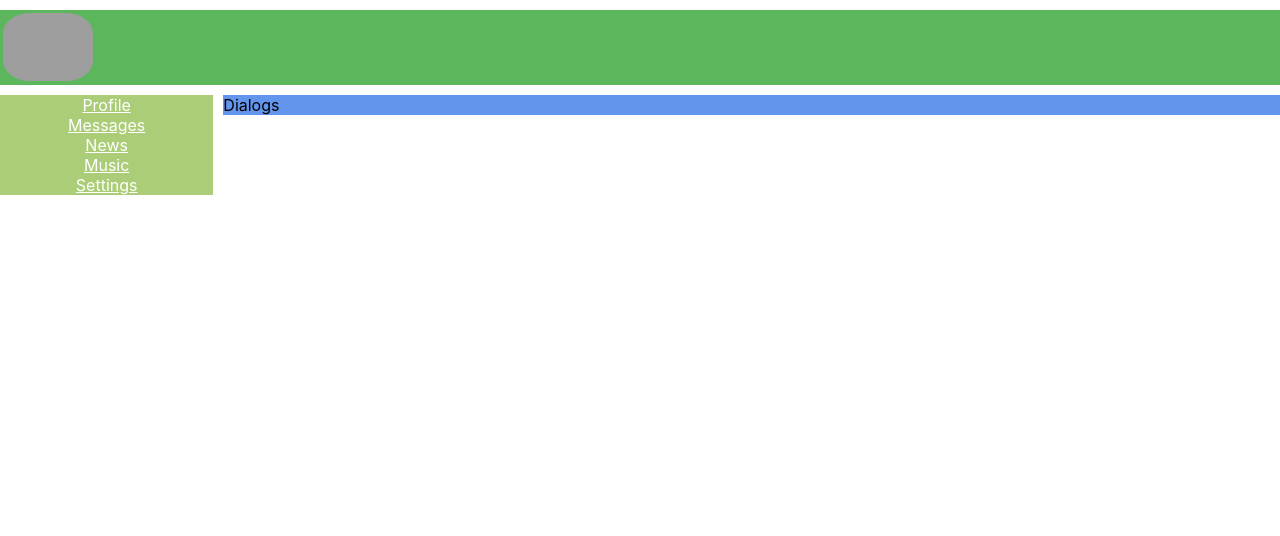
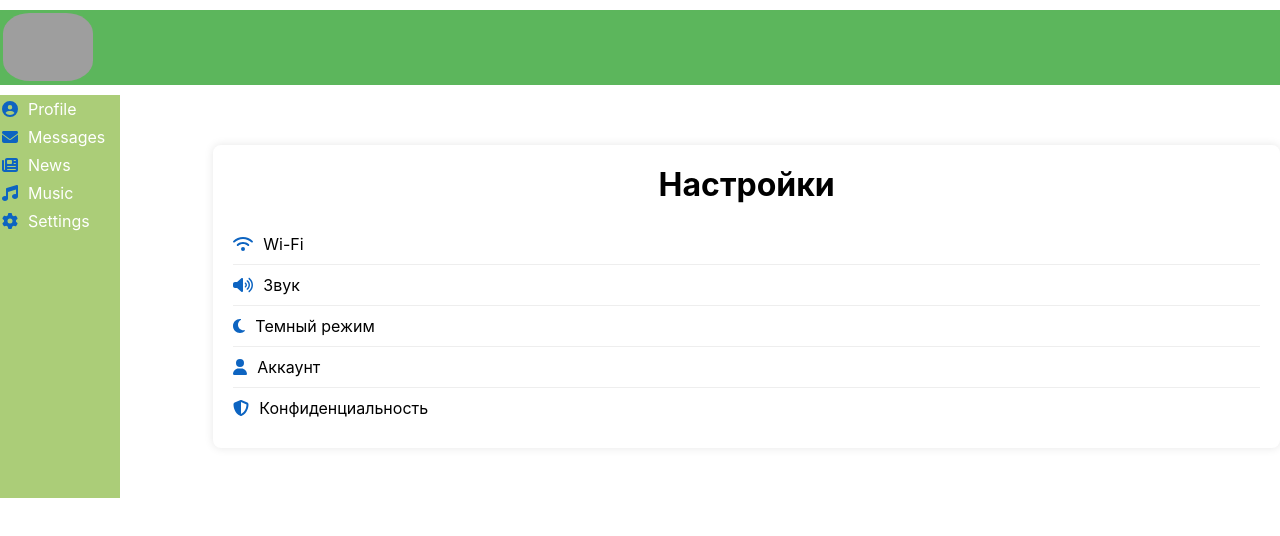
Before and after one commit to Panditt0/IT-kamasutra, a React (Create React App) app: page /settings in a window 1280 px wide. Shown: the top 536 px of the page. Built offline with nearby package versions, Linux system fonts and the light colour scheme; grey boxes are pictures that could not be loaded.

Commit message:
NavLink
добавил News/ Setting/ Music

```diff
--- a/package.json
+++ b/package.json
@@ -3,6 +3,9 @@
   "version": "0.1.0",
   "private": true,
   "dependencies": {
+    "@fortawesome/fontawesome-svg-core": "^6.6.0",
+    "@fortawesome/free-solid-svg-icons": "^6.6.0",
+    "@fortawesome/react-fontawesome": "^0.2.2",
     "@testing-library/jest-dom": "^5.17.0",
     "@testing-library/react": "^13.4.0",
     "@testing-library/user-event": "^13.5.0",
@@ -10,6 +13,7 @@
     "react-dom": "^18.3.1",
     "react-router-dom": "^6.25.1",
     "react-scripts": "5.0.1",
+    "use-sound": "^4.0.3",
     "web-vitals": "^2.1.4"
   },
   "scripts": {
--- a/src/App.css
+++ b/src/App.css
@@ -37,6 +37,15 @@
     transform: rotate(360deg);
   }
 }
+
+html, body {
+  width: 100%;
+  height: 100%;
+  margin: 0;
+  padding: 0;
+}
+
+
 .app-wrapper-content {
   grid-area: content;
 }
@@ -48,12 +57,11 @@
     'nav content'
     'nav posts';
   /* 'posts'; */
-  grid-template-rows: 60px, 1fr;
+  grid-template-rows: 10px, 1fr;
   grid-template-columns: 2fr 10fr;
 }
 
 .content{
-  margin-left: 10px;
 grid-area: content;
 background-color: cornflowerblue;
 }
--- a/src/App.js
+++ b/src/App.js
@@ -1,27 +1,35 @@
 import React from 'react'
-// import logo from './logo.svg';
 import './App.css';
 import Header from './components/Header/Header'
 import Navbar from './components/Navbar/Navbar'
 import Profile from './components/Profile/Profile'
 import Dialogs from './components/Dialogs/Dialogs';
+import News from './components/News/News';
+import Music from './components/Music/Music';
+import Settings from './components/Settings/Settings';
+import { BrowserRouter, Route, Routes } from 'react-router-dom';
 
 
 
 
 
-function App() {
+function App(props) {
   return (
-    <div className="app-wrapper">
-      <Header />
+    <BrowserRouter>
+      <div class='app-wrapper'>
+        <Header />
         <Navbar />
-      <div class='app-wrapper-content'>
-        <Dialogs />
-        {/* <Profile /> */}
+        <div class='app-wrapper-content'>
+          <Routes>
+          <Route path='/dialogs' element={<Dialogs />} />
+          <Route path='/profile' element={<Profile />} />
+          <Route path = '/news' element = {<News/>}/>
+          <Route path = '/music' element = {<Music/>} />
+          <Route path = '/settings' element = {<Settings/>} />
+          </Routes>
+        </div>
       </div>
-
-
-    </div>);
+    </BrowserRouter>);
 }
 
 
--- a/src/components/Dialogs/Dialogs.jsx
+++ b/src/components/Dialogs/Dialogs.jsx
@@ -5,7 +5,7 @@ import style from './Dialogs.module.css'
 const Dialogs = (props) => {
     return (
         <div class='content'    >
-            Dialogs
+            Dialogs ц1212
         </div>
     )
 }
--- /dev/null
+++ b/src/components/Music/Music.jsx
@@ -0,0 +1,16 @@
+import React from "react";
+import audio from '../../assets/music/example.mp3'
+
+function Music(props) {
+    return (
+        <div class='content'>
+            <h2>Моя музыка:</h2>
+
+            <audio controls>
+                <source src={audio} type = 'audio/mp3' />
+            </audio>
+        </div>
+    )
+}
+
+export default Music
--- a/src/components/Navbar/Navbar.jsx
+++ b/src/components/Navbar/Navbar.jsx
@@ -1,22 +1,25 @@
 import React from 'react'
 import classes from './Navbar.module.css'
+import { FontAwesomeIcon } from '@fortawesome/react-fontawesome';
+import { faUserCircle, faEnvelope, faNewspaper, faMusic, faCog } from '@fortawesome/free-solid-svg-icons'
+import { NavLink } from 'react-router-dom';
 
-const Navbar= () => {
-    return <nav className = {`${classes.nav} ${classes.item}`}>
+const Navbar = () => {
+  return <nav className={classes.nav}>
     <div>
-      <a className={classes.item} href='/profile'>Profile</a>
+      <NavLink className={classes.item} to='/profile'><FontAwesomeIcon icon={faUserCircle} />Profile</NavLink>
     </div>
     <div>
-      <a className={classes.item} href='/dialogs'>Messages </a>
+      <NavLink className={classes.item} to='/dialogs'> <FontAwesomeIcon icon={faEnvelope} />Messages </NavLink>
     </div>
     <div >
-      <a className={classes.item} href='#'>News </a>
+      <NavLink className={classes.item} to='/news'> <FontAwesomeIcon icon={faNewspaper} />News </NavLink>
     </div>
     <div>
-      <a className={classes.item} href='#'>Music </a>
+      <NavLink className={classes.item} to='/music'><FontAwesomeIcon icon={faMusic} />Music </NavLink>
     </div>
     <div>
-      <a className={classes.item} href='#'>Settings </a>
+      <NavLink className={classes.item} to='/settings'><FontAwesomeIcon icon={faCog} />Settings </NavLink>
     </div>
   </nav>
 }
--- a/src/components/Navbar/Navbar.module.css
+++ b/src/components/Navbar/Navbar.module.css
@@ -1,9 +1,23 @@
 .nav{
     grid-area: nav;
     background-color: rgb(171, 205, 120);
+    width: 120px;
     }
 
 .item {
     color: white;
-    text-align: center;
+    text-align: left;
+    padding: 4px 2px;
+    display: block; /* делает ссылки блочными элементами */
+    text-decoration: none; /* убирает подчеркивание у ссылок */
 }
+
+.item:hover {
+    background-color: rgba(255, 255, 255, 0.2); /* добавляет эффект при наведении */
+}
+
+
+.item svg {
+    margin-right: 10px;
+    color: #0d64c1;
+}
--- /dev/null
+++ b/src/components/News/News.jsx
@@ -0,0 +1,16 @@
+import React from 'react'
+import style from './News.module.css'
+
+function News (props) {
+    return(
+        <div class = 'content'>
+            <h2 className={style.title}>
+                Новости:<br/>
+            Уфолог обнаружил на Марсе черную кошку и секретное оружие
+            </h2>
+            <p className = {style.text}>Имя тайваньского исследователя в области паранормальных явлений Скотта Уоринга всегда гарантирует скандальную новость. Он не разочаровал поклонников, сообщив на своем сайте об обнаружении на снимках Красной планеты черной кошки.</p>
+        </div>
+    )
+}
+
+export default News
--- /dev/null
+++ b/src/components/News/News.module.css
@@ -0,0 +1,11 @@
+.title {
+    text-align: center;
+    background: url(https://encrypted-tbn0.gstatic.com/images?q=tbn:ANd9GcTm49o752iqBbddOeM00R8-SENCDkxrXX4Fow&s)center no-repeat ;
+    background-size:100%;
+    height: 200px;
+
+}
+
+.text {
+    font-family: Arial, Helvetica, sans-serif;
+}
--- /dev/null
+++ b/src/components/Settings/Settings.jsx
@@ -0,0 +1,22 @@
+import React from "react";
+import style from './Settings.module.css'
+import './Settings.module.css'
+import { FontAwesomeIcon } from '@fortawesome/react-fontawesome';
+import { faWifi, faVolumeUp, faMoon, faUser, faShieldAlt } from '@fortawesome/free-solid-svg-icons';
+
+function Settings (props) {
+    return (
+        <div className={`${style.settingsMenu}`}>
+            <h1>Настройки</h1>
+            <ul>
+                <li><FontAwesomeIcon icon={faWifi} /> Wi-Fi</li>
+                <li><FontAwesomeIcon icon={faVolumeUp} /> Звук</li>
+                <li><FontAwesomeIcon icon={faMoon} /> Темный режим</li>
+                <li><FontAwesomeIcon icon={faUser} /> Аккаунт</li>
+                <li><FontAwesomeIcon icon={faShieldAlt} /> Конфиденциальность</li>
+            </ul>
+        </div>
+    )
+}
+
+export default Settings
--- /dev/null
+++ b/src/components/Settings/Settings.module.css
@@ -0,0 +1,44 @@
+ul {
+    list-style-type: none;
+}
+
+.settingsMenu {
+    background: #fff;
+    border-radius: 8px;
+    box-shadow: 0 0 10px rgba(0, 0, 0, 0.1);
+    padding: 20px;
+    margin: 50px auto;
+}
+
+.settingsMenu h1 {
+    margin: 0 0 20px;
+    text-align: center;
+}
+
+.settingsMenu ul {
+    list-style: none;
+    padding: 0;
+    margin: 0;
+}
+
+.settingsMenu li {
+    display: flex;
+    align-items: center;
+    padding: 10px 0;
+    border-bottom: 1px solid #eee;
+}
+
+.settingsMenu li:hover {
+    color: red;
+    cursor: pointer;
+
+}
+
+.settingsMenu li:last-child {
+    border-bottom: none;
+}
+
+.settingsMenu svg {
+    margin-right: 10px;
+    color: #0d64c1;
+}
```
Also changed, not shown: src/components/Music/Music.module.css (added), 2 other files (tests, documents, lock files or other folders).
